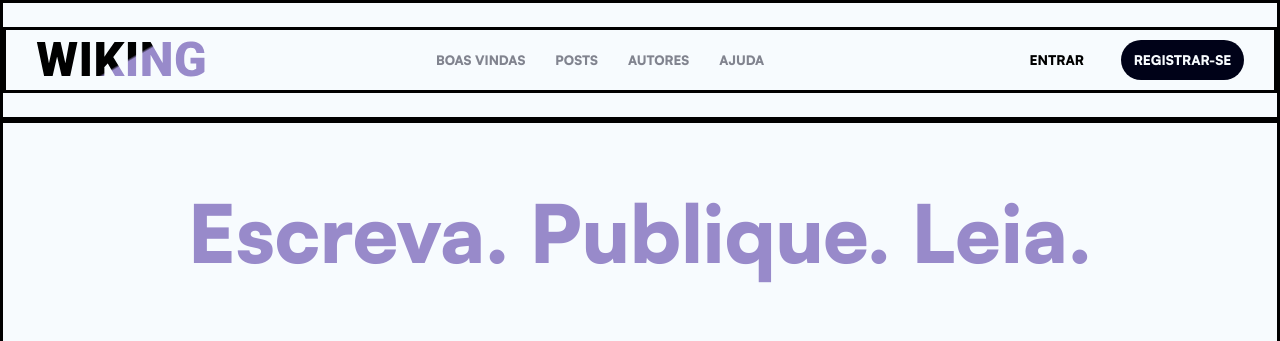
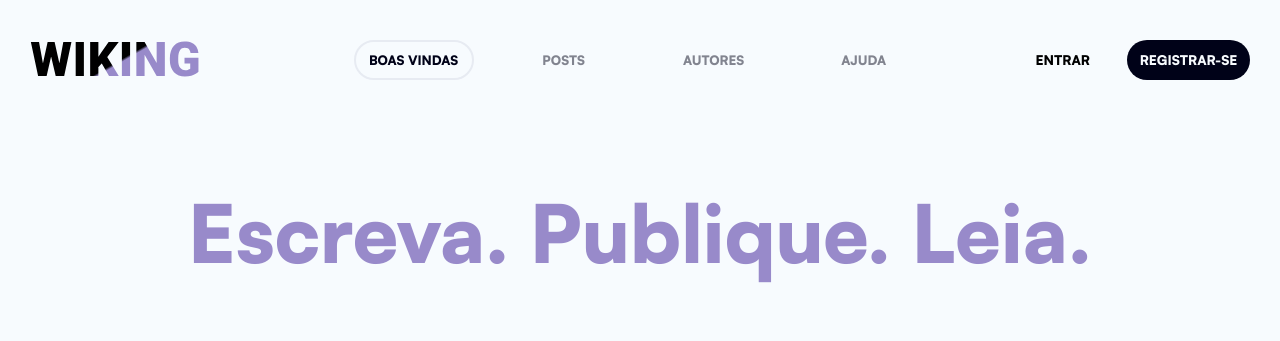
Before and after one commit to darlangui/wiki, a PHP site: page / in a window 1280 px wide. Shown: the top 341 px of the page. Run offline with PHP 8.4, Linux system fonts and the light colour scheme.

Commit message:
mid gap only

```diff
--- a/global.css
+++ b/global.css
@@ -17,6 +17,7 @@ html {
     background-color: #F7FBFE;
     --primary-regular: #988ACA;
 
+    --segundary-gray: #E7EBF2;
     --primary-black: #000218;
     --primary-gray: rgba(0, 2, 24, 0.48);
     --primary-white: #F7FBFE;
--- a/index.php
+++ b/index.php
@@ -18,7 +18,7 @@
             </section>
             <section class="center">
                     <ul>
-                        <li>BOAS VINDAS</li>
+                        <li class="li_selected">BOAS VINDAS</li>
                         <li>POSTS</li>
                         <li>AUTORES</li>
                         <li>AJUDA</li>
--- a/style.css
+++ b/style.css
@@ -1,6 +1,5 @@
 header {
     height: 120px;
-    border-style: solid;
     display: flex;
     justify-content: center;
     align-items: center;
@@ -13,12 +12,13 @@ header .content {
     display: flex;
     align-items: center;
     justify-content: space-between;
-    border-style: solid;
+
     padding: 3rem;
 }
 
 header .content ul{
     display: flex;
+    align-items: center;
 }
 
 header .content ul li{
@@ -29,6 +29,24 @@ header .content ul li{
     cursor: pointer;
 
     margin: 1.5rem;
+
+    width: 120px;
+    height: 40px;
+    display: flex;
+    justify-content: center;
+    align-items: center;
+}
+
+header .content ul .li_selected{
+    border-style: solid;
+    border-width: 2px;
+    border-radius: 20px;
+    border-color: var(--segundary-gray);
+    color: var(--primary-black);
+}
+
+header .content .left {
+    width: 246px;
 }
 
 main {
@@ -43,8 +61,6 @@ main .initial_content{
     display: flex;
     align-items: center;
     justify-content: center;
-
-    border-style: solid;
 }
 
 main .initial_content h1{
```
